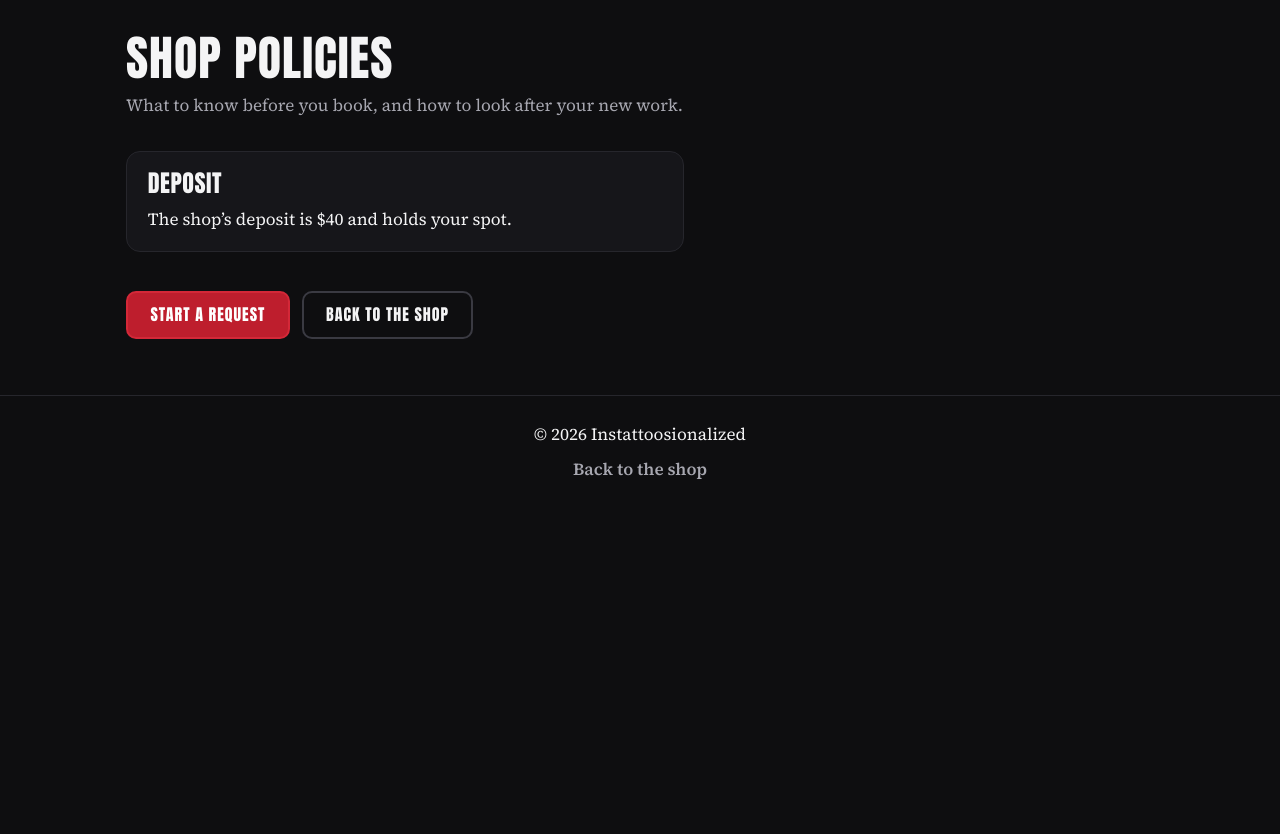
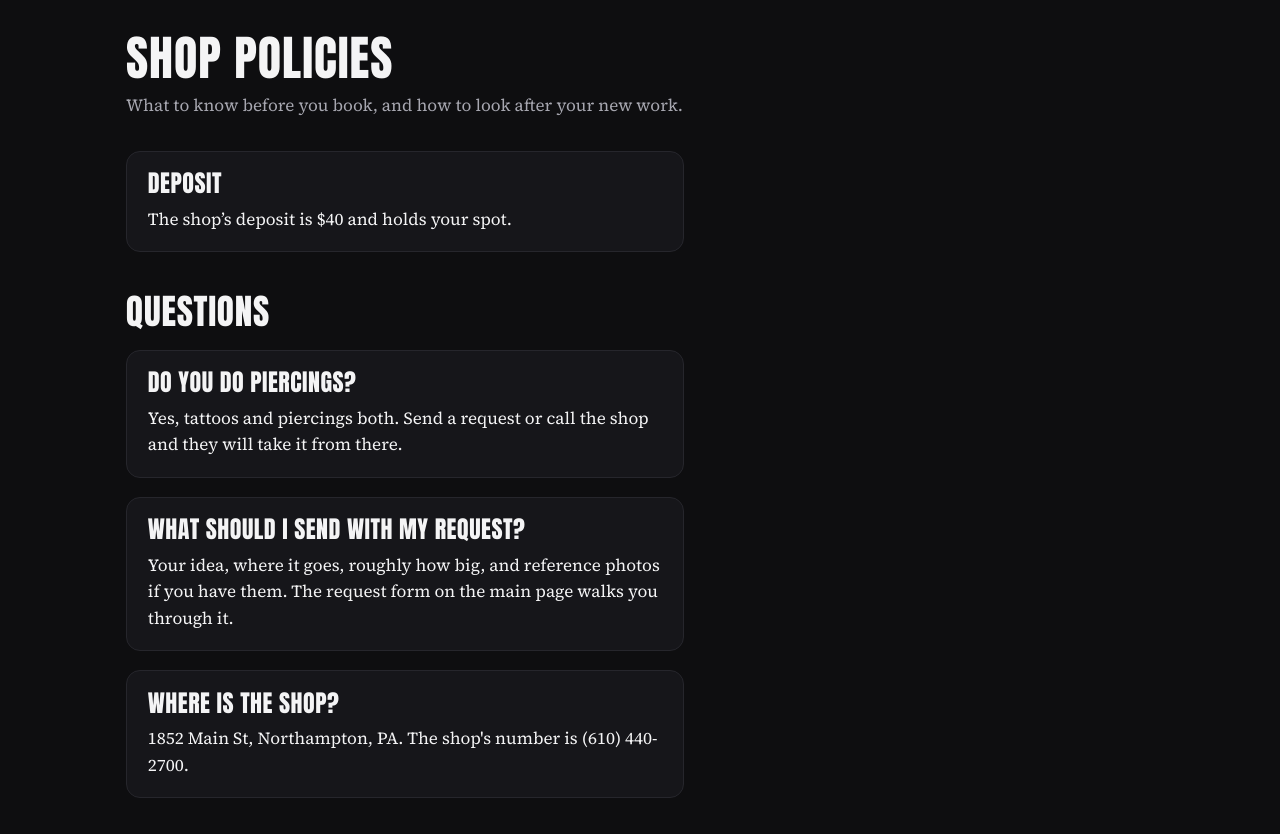
Before and after one commit to briangx92/instattoosionalized, a plain HTML site: page instattoosionalized-policies.html in a window 1280 px wide. Shown: the part 70-904 px from the top of the page. Before the commit the page ends 800 px from the top, so only its background shows below. Drawn offline with Linux system fonts and the light colour scheme.

Commit message:
FAQ: booking trio under the request form, Questions cards on Policies

```diff
--- a/instattoosionalized-policies.html
+++ b/instattoosionalized-policies.html
@@ -174,6 +174,23 @@
     <p class="pol-intro">What to know before you book, and how to look after your new work.</p>
   </section>
   <div class="pol-list" id="pol-list"></div>
+  <section class="pol-head" style="margin-top:2.6rem">
+    <h2 style="font-size:clamp(1.6rem, 4vw, 2.2rem)">Questions</h2>
+  </section>
+  <div class="pol-list" style="margin-top:1.2rem">
+    <div class="pol-item">
+      <h2>Do you do piercings?</h2>
+      <p>Yes, tattoos and piercings both. Send a request or call the shop and they will take it from there.</p>
+    </div>
+    <div class="pol-item">
+      <h2>What should I send with my request?</h2>
+      <p>Your idea, where it goes, roughly how big, and reference photos if you have them. The request form on the main page walks you through it.</p>
+    </div>
+    <div class="pol-item">
+      <h2>Where is the shop?</h2>
+      <p>1852 Main St, Northampton, PA. The shop's number is (610) 440-2700.</p>
+    </div>
+  </div>
   <p class="pol-empty" id="pol-empty" hidden>The shop has not posted its policies yet. Call or send a request and we will answer any question.</p>
   <div class="pol-cta">
     <a class="c-btn" href="instattoosionalized-tattoos-and-piercings.html#ask">Start a request</a>
```
Also changed, not shown: instattoosionalized-tattoos-and-piercings.html (+23 -0 lines).
